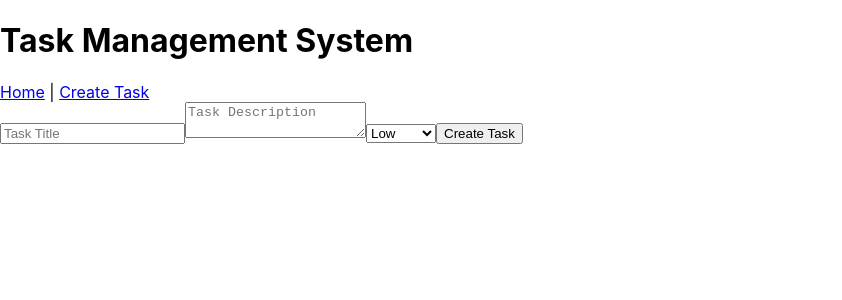
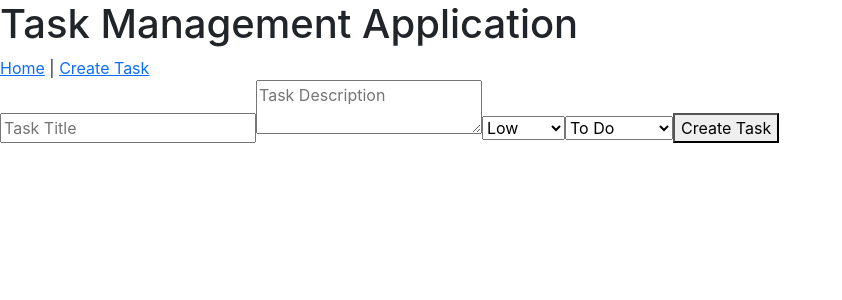
Before and after one commit to wajidkamal934/task-management-system, a React (Create React App) app in the folder frontend/: page /create in a window 1280 px wide. Shown: the top 300 px of the page, without its empty margins (0-842 px from the left). Built offline with nearby package versions, Linux system fonts and the light colour scheme.

Commit message:
Creating and Styling Tasks of React frontend

```diff
--- a/frontend/public/index.html
+++ b/frontend/public/index.html
@@ -24,6 +24,11 @@
       work correctly both with client-side routing and a non-root public URL.
       Learn how to configure a non-root public URL by running `npm run build`.
     -->
+    <link
+    href="https://cdn.jsdelivr.net/npm/bootstrap@5.1.3/dist/css/bootstrap.min.css"
+    rel="stylesheet"
+    />
+
     <title>React App</title>
   </head>
   <body>
--- a/frontend/src/App.js
+++ b/frontend/src/App.js
@@ -1,21 +1,20 @@
 import React from 'react';
-import { BrowserRouter as Router, Route, Routes } from 'react-router-dom';  // Change Switch to Routes
+import { BrowserRouter as Router, Route, Switch } from 'react-router-dom';
 import TaskList from './components/TaskList';
 import TaskForm from './components/TaskForm';
-import './App.css';
 
 const App = () => {
   return (
     <Router>
       <div>
-              <h1>Task Management System</h1>
+        <h1>Task Management Application</h1>
         <nav>
           <a href="/">Home</a> | <a href="/create">Create Task</a>
         </nav>
-              <Routes>  {/* Use Routes instead of Switch */}
-                  <Route path="/" element={<TaskList />} />  {/* Use element instead of component */}
-                  <Route path="/create" element={<TaskForm />} />  {/* Use element instead of component */}
-              </Routes>
+        <Switch>
+          <Route path="/" exact component={TaskList} />
+          <Route path="/create" component={TaskForm} />
+        </Switch>
       </div>
     </Router>
   );
--- a/frontend/src/components/TaskForm.js
+++ b/frontend/src/components/TaskForm.js
@@ -1,50 +1,64 @@
 import React, { useState } from 'react';
-import { createTask } from '../api';
+import axios from 'axios';
 
 const TaskForm = () => {
-    const [taskData, setTaskData] = useState({
-        title: '',
+    const [task, setTask] = useState({
+        task_title: '',
         description: '',
-        priority: '',
         status: 'To Do',
+        priority: 'Low',
     });
 
     const handleChange = (e) => {
-        setTaskData({ ...taskData, [e.target.name]: e.target.value });
+        setTask({
+            ...task,
+            [e.target.name]: e.target.value,
+        });
     };
 
-    const handleSubmit = async (e) => {
+    const handleSubmit = (e) => {
         e.preventDefault();
-        const newTask = await createTask(taskData);
-        console.log(newTask);
-        setTaskData({ title: '', description: '', priority: '', status: 'To Do' }); // Reset form
+        axios.post('http://localhost:8000/api/tasks/', task)
+            .then((response) => {
+                console.log('Task created:', response.data);
+            })
+            .catch((error) => {
+                console.error('Error creating task:', error);
+            });
     };
 
     return (
         <form onSubmit={handleSubmit}>
             <input
                 type="text"
-                name="title"
-                value={taskData.title}
+                name="task_title"
+                value={task.task_title}
                 onChange={handleChange}
                 placeholder="Task Title"
-                required
             />
             <textarea
                 name="description"
-                value={taskData.description}
+                value={task.description}
                 onChange={handleChange}
                 placeholder="Task Description"
-                required
             />
             <select
                 name="priority"
-                value={taskData.priority}
+                value={task.priority}
                 onChange={handleChange}
             >
                 <option value="Low">Low</option>
                 <option value="Medium">Medium</option>
                 <option value="High">High</option>
+            </select>
+            <select
+                name="status"
+                value={task.status}
+                onChange={handleChange}
+            >
+                <option value="To Do">To Do</option>
+                <option value="In Progress">In Progress</option>
+                <option value="Completed">Completed</option>
             </select>
             <button type="submit">Create Task</button>
         </form>
--- a/frontend/src/components/TaskItem.js
+++ b/frontend/src/components/TaskItem.js
@@ -1,21 +1,14 @@
-import React, { useState } from 'react';
-import { updateTaskStatus } from '../api';
+import React from 'react';
 
 const TaskItem = ({ task }) => {
-    const [status, setStatus] = useState(task.status);
-
-    const handleStatusChange = async (newStatus) => {
-        await updateTaskStatus(task.id, newStatus);
-        setStatus(newStatus);
-    };
-
     return (
         <li>
-            <h3>{task.title}</h3>
+            <h3>{task.task_title}</h3>
             <p>{task.description}</p>
-            <p>Status: {status}</p>
-            <button onClick={() => handleStatusChange('In Progress')}>In Progress</button>
-            <button onClick={() => handleStatusChange('Completed')}>Completed</button>
+            <p>Status: {task.status}</p>
+            <p>Priority: {task.priority}</p>
+            <button>Edit</button>
+            <button>Delete</button>
         </li>
     );
 };
--- a/frontend/src/components/TaskList.js
+++ b/frontend/src/components/TaskList.js
@@ -1,16 +1,18 @@
 import React, { useState, useEffect } from 'react';
-import { getTasks } from '../api';
+import axios from 'axios';
 import TaskItem from './TaskItem';
 
 const TaskList = () => {
     const [tasks, setTasks] = useState([]);
 
     useEffect(() => {
-        const fetchTasks = async () => {
-            const data = await getTasks();
-            setTasks(data);
-        };
-        fetchTasks();
+        axios.get('http://localhost:8000/api/tasks/')
+            .then((response) => {
+                setTasks(response.data);
+            })
+            .catch((error) => {
+                console.error('Error fetching tasks', error);
+            });
     }, []);
 
     return (
```
Lines whose indentation alone changed are shown as unchanged.
